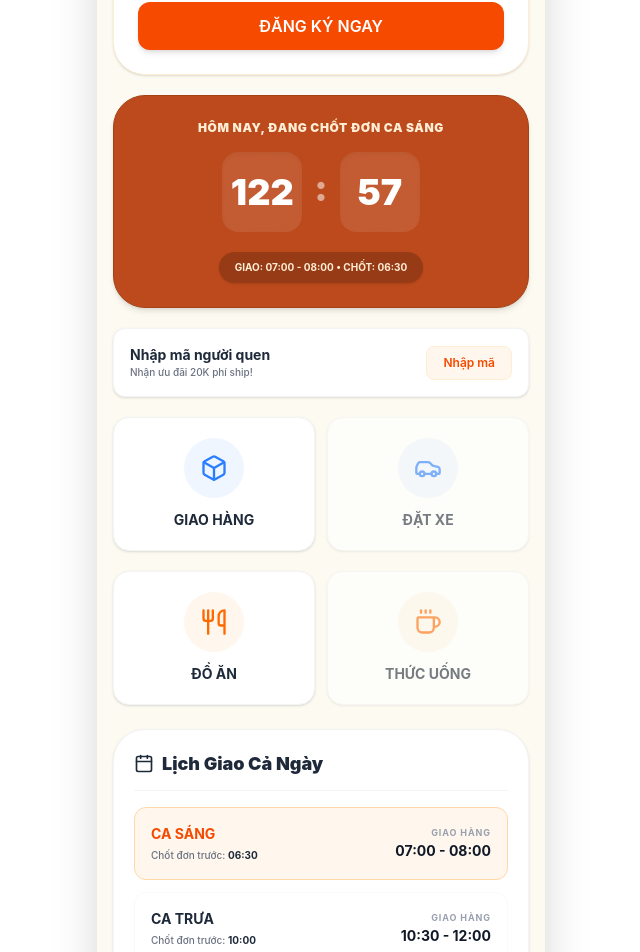
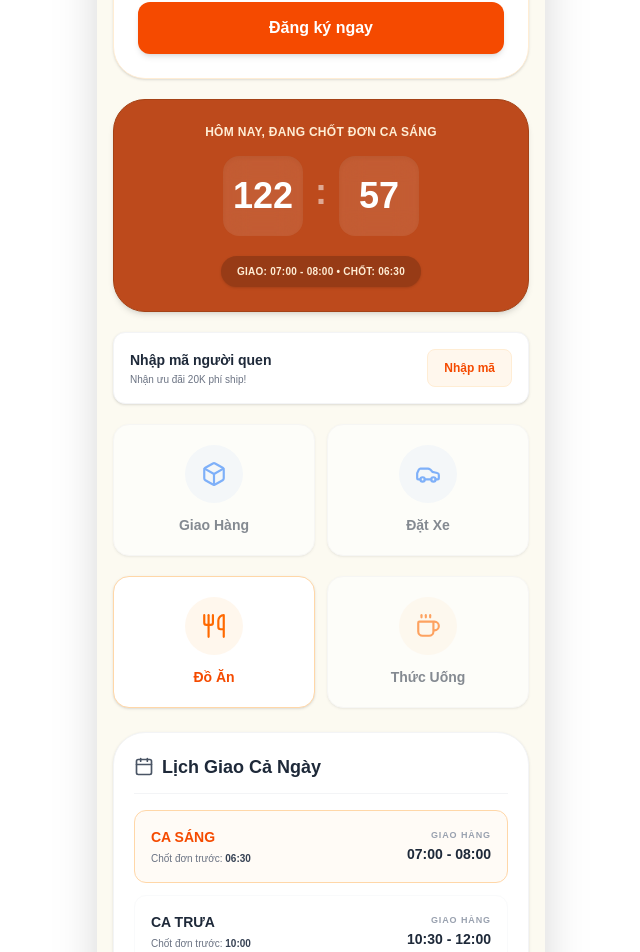
Before and after one commit to Venn2006/giao-nong, a Next.js app: page / in a window 1280 px wide. Shown: the part 240-1192 px from the top of the page, without its empty margins (319-959 px from the left). Built offline with nearby package versions, Linux system fonts and the light colour scheme.

Commit message:
Fix loi 404 trang do-an

```diff
--- a/app/page.tsx
+++ b/app/page.tsx
@@ -3,7 +3,7 @@ import { useState, useEffect } from "react";
 import { Clock, MapPin, Coffee, Utensils, Box, Car, ChevronRight, Zap, Calendar, Star, Gift } from "lucide-react";
 import { useRouter } from "next/navigation";
 
-// 1. DỮ LIỆU CA GIAO HÀNG (Đã sửa Ca Chiều chuẩn 14:30 - 16:00)
+// 1. DỮ LIỆU CA GIAO HÀNG
 const schedules = [
   { id: 'sang', name: 'CA SÁNG', cutoff: '06:30', delivery: '07:00 - 08:00', cutoffHour: 6, cutoffMin: 30 },
   { id: 'trua', name: 'CA TRƯA', cutoff: '10:00', delivery: '10:30 - 12:00', cutoffHour: 10, cutoffMin: 0 },
@@ -17,11 +17,9 @@ export default function HomePage() {
   const [userName, setUserName] = useState("");
   const [userPhone, setUserPhone] = useState("");
 
-  // State đếm ngược
   const [timeLeft, setTimeLeft] = useState<{ active: typeof schedules[0], totalMinutes: number, seconds: number } | null>(null);
 
   useEffect(() => {
-    // 2. CHỐNG HYDRATION MISMATCH
     setIsMounted(true);
 
     const savedUser = localStorage.getItem("giao_nong_user");
@@ -31,14 +29,12 @@ export default function HomePage() {
       if (parsed.phone) setUserPhone(parsed.phone);
     }
 
-    // 3. LOGIC ĐẾM NGƯỢC CHUẨN GIỜ VIỆT NAM (Tính TỔNG số phút)
     const timer = setInterval(() => {
       const now = new Date();
       let target = new Date(now);
       let activeSchedule = schedules[0];
       let found = false;
 
-      // Quét tìm ca chốt đơn tiếp theo trong ngày
       for (let i = 0; i < schedules.length; i++) {
         const cutoffDate = new Date(now);
         cutoffDate.setHours(schedules[i].cutoffHour, schedules[i].cutoffMin, 0, 0);
@@ -51,7 +47,6 @@ export default function HomePage() {
         }
       }
 
-      // Nếu đã qua 17:30, tự động nhảy sang Ca Sáng ngày mai
       if (!found) {
         activeSchedule = schedules[0];
         target.setDate(target.getDate() + 1);
@@ -63,7 +58,6 @@ export default function HomePage() {
       if (diffMs > 0) {
         setTimeLeft({
           active: activeSchedule,
-          // TUYỆT ĐỐI KHÔNG DÙNG % 60 Ở ĐÂY. Lấy nguyên tổng số phút.
           totalMinutes: Math.floor(diffMs / (1000 * 60)),
           seconds: Math.floor((diffMs / 1000) % 60)
         });
@@ -73,121 +67,116 @@ export default function HomePage() {
     return () => clearInterval(timer);
   }, []);
 
-  // Tránh render HTML lúc Server chưa đồng bộ với Client
   if (!isMounted) return <div className="min-h-screen bg-[#fcfaf1]"></div>;
 
   return (
-    <div className="min-h-screen bg-[#fcfaf1] font-sans pb-24 max-w-md mx-auto shadow-2xl relative" style={{ fontFamily: "'Be Vietnam Pro', 'Inter', sans-serif" }}>
+    <div className="min-h-screen bg-[#fcfaf1] font-sans pb-24 max-w-md mx-auto shadow-2xl relative">
 
-      {/* HEADER */}
       <header className="bg-white p-4 sticky top-0 z-30 shadow-sm rounded-b-2xl flex justify-between items-center">
         <div>
-          <h1 className="text-2xl font-black text-orange-600 tracking-tight">GIAO NÓNG</h1>
-          <p className="text-[10px] font-bold text-gray-500 flex items-center gap-1 mt-0.5">
+          <h1 className="text-2xl font-bold text-orange-600 tracking-tight">GIAO NÓNG</h1>
+          <p className="text-[10px] font-semibold text-gray-500 flex items-center gap-1 mt-0.5">
             Cà Mau <ChevronRight size={10}/> Đầm Dơi, Chà Là
           </p>
         </div>
         <div className="bg-green-50 px-3 py-1.5 rounded-full flex items-center gap-1.5 border border-green-100 shadow-sm">
            <span className="w-2 h-2 bg-green-500 rounded-full animate-pulse"></span>
-           <span className="text-[10px] font-black text-green-700 uppercase tracking-tighter">Đang nhận đơn</span>
+           <span className="text-[10px] font-bold text-green-700 uppercase tracking-tight">Đang nhận đơn</span>
         </div>
       </header>
 
       <div className="p-4 space-y-5">
 
-        {/* THẺ THÀNH VIÊN HOẶC ĐĂNG KÝ */}
         {!userName ? (
           <div className="bg-white rounded-[2rem] p-6 shadow-sm border border-orange-100 text-center space-y-3">
              <Gift className="text-orange-500 mx-auto" size={32} />
              <div>
-                <h2 className="font-black text-gray-900 text-lg uppercase tracking-tight">Chưa có thẻ thành viên?</h2>
+                <h2 className="font-bold text-gray-800 text-lg">Chưa có thẻ thành viên?</h2>
                 <p className="text-xs text-gray-500 font-medium mt-1">Đăng ký 1 lần duy nhất để không phải nhập lại địa chỉ & tích điểm giảm tới 15%</p>
              </div>
-             <button className="w-full bg-orange-600 text-white font-semibold py-3 rounded-xl hover:bg-orange-700 transition-all shadow-md active:scale-95">ĐĂNG KÝ NGAY</button>
+             <button className="w-full bg-orange-600 text-white font-semibold py-3.5 rounded-xl hover:bg-orange-700 transition-all shadow-md active:scale-95">Đăng ký ngay</button>
           </div>
         ) : (
           <div className="bg-gradient-to-r from-orange-600 to-orange-500 rounded-2xl p-5 text-white shadow-lg relative overflow-hidden">
              <div className="absolute -right-4 -bottom-4 opacity-10"><Zap size={120} /></div>
              <div className="flex justify-between items-start mb-6">
-                <div className="flex items-center gap-2"><div className="bg-white/20 p-2 rounded-xl"><Zap size={20}/></div><span className="font-black text-lg">Đồng</span></div>
-                <span className="bg-white/20 px-2 py-1 rounded text-[10px] font-black">Giảm 0%</span>
+                <div className="flex items-center gap-2"><div className="bg-white/20 p-2 rounded-xl"><Zap size={20}/></div><span className="font-bold text-lg">Đồng</span></div>
+                <span className="bg-white/20 px-2 py-1 rounded text-[10px] font-bold">Giảm 0%</span>
              </div>
              <div className="flex justify-between items-end">
-                <div><h2 className="text-xl font-black uppercase">{userName}</h2><p className="text-xs font-medium opacity-90">{userPhone}</p></div>
-                <div className="text-right"><p className="text-[9px] font-black opacity-80 uppercase">ĐIỂM TÍCH LŨY</p><p className="text-3xl font-black leading-none">0</p></div>
+                <div><h2 className="text-xl font-bold uppercase">{userName}</h2><p className="text-xs font-medium opacity-90">{userPhone}</p></div>
+                <div className="text-right"><p className="text-[9px] font-bold opacity-80 uppercase">Điểm tích lũy</p><p className="text-3xl font-bold leading-none mt-1">0</p></div>
              </div>
           </div>
         )}
 
-        {/* ĐỒNG HỒ ĐẾM NGƯỢC (HIỂN THỊ TỔNG PHÚT) */}
         {timeLeft && (
           <div className="bg-[#bd4a1c] rounded-[2rem] p-6 text-white text-center shadow-md relative border border-[#a44216]">
-            <p className="text-xs font-black mb-4 uppercase tracking-wider text-orange-100">
-              Hôm nay, ĐANG CHỐT ĐƠN {timeLeft.active.name}
+            <p className="text-xs font-bold mb-4 uppercase tracking-wide text-orange-100">
+              Hôm nay, đang chốt đơn {timeLeft.active.name}
             </p>
             <div className="flex justify-center items-center gap-3">
               <div className="bg-white/10 backdrop-blur-md rounded-2xl w-20 h-20 flex items-center justify-center shadow-inner">
-                {/* HIỂN THỊ TỔNG SỐ PHÚT (VD: 85 phút) */}
-                <span className="text-4xl font-black">{String(timeLeft.totalMinutes).padStart(2, '0')}</span>
+                <span className="text-4xl font-bold">{String(timeLeft.totalMinutes).padStart(2, '0')}</span>
               </div>
-              <span className="text-4xl font-black pb-2 opacity-80 animate-pulse">:</span>
+              <span className="text-4xl font-bold pb-2 opacity-80 animate-pulse">:</span>
               <div className="bg-white/10 backdrop-blur-md rounded-2xl w-20 h-20 flex items-center justify-center shadow-inner">
-                {/* HIỂN THỊ GIÂY */}
-                <span className="text-4xl font-black">{String(timeLeft.seconds).padStart(2, '0')}</span>
+                <span className="text-4xl font-bold">{String(timeLeft.seconds).padStart(2, '0')}</span>
               </div>
             </div>
             <div className="bg-black/20 inline-block px-4 py-2 rounded-full mt-5 shadow-sm">
-              <p className="text-[10px] font-bold text-orange-100 uppercase">
+              <p className="text-[10px] font-semibold text-orange-100 uppercase tracking-wide">
                 Giao: {timeLeft.active.delivery} • Chốt: {timeLeft.active.cutoff}
               </p>
             </div>
           </div>
         )}
 
-        {/* MÃ NGƯỜI QUEN */}
         <div className="bg-white p-4 rounded-xl flex justify-between items-center shadow-sm border border-gray-100">
            <div>
               <p className="font-bold text-gray-800 text-sm">Nhập mã người quen</p>
-              <p className="text-[10px] text-gray-500 font-medium">Nhận ưu đãi 20K phí ship!</p>
+              <p className="text-[10px] text-gray-500 font-medium mt-0.5">Nhận ưu đãi 20K phí ship!</p>
            </div>
-           <button className="text-xs font-semibold text-orange-600 bg-orange-50 px-4 py-2 rounded-lg border border-orange-100 transition-all hover:bg-orange-100 active:scale-95">Nhập mã</button>
+           <button className="text-xs font-semibold text-orange-600 bg-orange-50 px-4 py-2.5 rounded-lg border border-orange-100 transition-all hover:bg-orange-100 active:scale-95">Nhập mã</button>
         </div>
 
-        {/* MENU DỊCH VỤ */}
+        {/* MENU DỊCH VỤ - ĐÃ SỬA LẠI ĐƯỜNG LINK /do-an */}
         <div className="grid grid-cols-2 gap-3">
-           <button onClick={() => router.push('/quan')} className="bg-white p-5 rounded-2xl flex flex-col items-center gap-3 shadow-sm border border-gray-100 active:scale-95 transition-all">
-              <div className="bg-blue-50 p-4 rounded-full text-blue-500"><Box size={28}/></div>
-              <span className="font-bold text-gray-800 text-sm uppercase">GIAO HÀNG</span>
+           <button onClick={() => alert("Chức năng Giao Hàng sắp ra mắt!")} className="bg-white p-5 rounded-2xl flex flex-col items-center gap-3 shadow-sm border border-gray-100 active:scale-95 transition-all opacity-60">
+              <div className="bg-blue-50 p-4 rounded-full text-blue-500"><Box size={26}/></div>
+              <span className="font-bold text-gray-700 text-sm">Giao Hàng</span>
            </button>
-           <button className="bg-white p-5 rounded-2xl flex flex-col items-center gap-3 shadow-sm border border-gray-100 active:scale-95 transition-all opacity-60">
-              <div className="bg-blue-50 p-4 rounded-full text-blue-500"><Car size={28}/></div>
-              <span className="font-bold text-gray-800 text-sm uppercase">ĐẶT XE</span>
+           <button onClick={() => alert("Chức năng Đặt Xe sắp ra mắt!")} className="bg-white p-5 rounded-2xl flex flex-col items-center gap-3 shadow-sm border border-gray-100 active:scale-95 transition-all opacity-60">
+              <div className="bg-blue-50 p-4 rounded-full text-blue-500"><Car size={26}/></div>
+              <span className="font-bold text-gray-700 text-sm">Đặt Xe</span>
            </button>
-           <button onClick={() => router.push('/quan')} className="bg-white p-5 rounded-2xl flex flex-col items-center gap-3 shadow-sm border border-gray-100 active:scale-95 transition-all mt-2">
-              <div className="bg-orange-50 p-4 rounded-full text-orange-500"><Utensils size={28}/></div>
-              <span className="font-bold text-gray-800 text-sm uppercase">ĐỒ ĂN</span>
+
+           {/* NÚT ĐỒ ĂN TRỔ VỀ ĐÚNG /do-an */}
+           <button onClick={() => router.push('/do-an')} className="bg-white p-5 rounded-2xl flex flex-col items-center gap-3 shadow-sm border border-orange-200 active:scale-95 transition-all mt-2">
+              <div className="bg-orange-50 p-4 rounded-full text-orange-500"><Utensils size={26}/></div>
+              <span className="font-bold text-orange-600 text-sm">Đồ Ăn</span>
            </button>
-           <button className="bg-white p-5 rounded-2xl flex flex-col items-center gap-3 shadow-sm border border-gray-100 active:scale-95 transition-all opacity-60 mt-2">
-              <div className="bg-orange-50 p-4 rounded-full text-orange-500"><Coffee size={28}/></div>
-              <span className="font-bold text-gray-800 text-sm uppercase">THỨC UỐNG</span>
+
+           <button onClick={() => alert("Chức năng Thức Uống sắp ra mắt!")} className="bg-white p-5 rounded-2xl flex flex-col items-center gap-3 shadow-sm border border-gray-100 active:scale-95 transition-all opacity-60 mt-2">
+              <div className="bg-orange-50 p-4 rounded-full text-orange-500"><Coffee size={26}/></div>
+              <span className="font-bold text-gray-700 text-sm">Thức Uống</span>
            </button>
         </div>
 
-        {/* LỊCH GIAO CẢ NGÀY */}
         <div className="bg-white p-5 rounded-[2rem] shadow-sm border border-gray-100 mt-6">
-           <h2 className="font-black text-gray-800 text-lg mb-4 flex items-center gap-2 border-b border-gray-100 pb-3">
-             <Calendar className="text-gray-800" size={20}/> Lịch Giao Cả Ngày
+           <h2 className="font-bold text-gray-800 text-lg mb-4 flex items-center gap-2 border-b border-gray-100 pb-3">
+             <Calendar className="text-gray-600" size={20}/> Lịch Giao Cả Ngày
            </h2>
            <div className="space-y-3">
               {schedules.map((s) => (
-                <div key={s.id} className={`flex justify-between items-center p-4 rounded-xl border ${timeLeft?.active.id === s.id ? 'border-orange-200 bg-orange-50' : 'border-gray-50 bg-white'}`}>
+                <div key={s.id} className={`flex justify-between items-center p-4 rounded-xl border ${timeLeft?.active.id === s.id ? 'border-orange-200 bg-orange-50/50' : 'border-gray-50 bg-white'}`}>
                   <div>
                      <p className={`font-bold text-sm ${timeLeft?.active.id === s.id ? 'text-orange-600' : 'text-gray-800'}`}>{s.name}</p>
-                     <p className="text-[10px] text-gray-500 font-medium mt-1">Chốt đơn trước: <span className="font-bold text-gray-800">{s.cutoff}</span></p>
+                     <p className="text-[10px] text-gray-500 font-medium mt-1">Chốt đơn trước: <span className="font-semibold text-gray-700">{s.cutoff}</span></p>
                   </div>
                   <div className="text-right">
-                     <p className="text-[9px] font-bold text-gray-400 uppercase tracking-widest mb-0.5">Giao Hàng</p>
-                     <p className="font-bold text-gray-900 text-sm">{s.delivery}</p>
+                     <p className="text-[9px] font-semibold text-gray-400 uppercase tracking-widest mb-0.5">Giao Hàng</p>
+                     <p className="font-bold text-gray-800 text-sm">{s.delivery}</p>
                   </div>
                 </div>
               ))}
```
